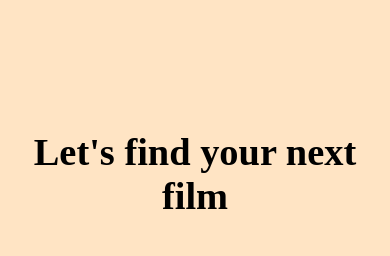
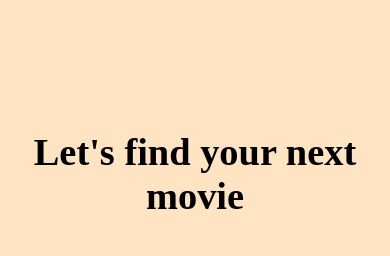
Before and after one commit to elvisonob/Film-Recommendation-App, a React (Create React App) app in the folder film-app/: page / in a window 390 px wide. Shown: the top 256 px of the page. Built offline with nearby package versions, Linux system fonts and the light colour scheme.

Commit message:
media queries

```diff
--- a/film-app/src/components/Header.js
+++ b/film-app/src/components/Header.js
@@ -1,7 +1,7 @@
 const Header = () => {
   return (
     <div className="header">
-      <h1>Let's find your next film</h1>
+      <h1>Let's find your next movie</h1>
     </div>
   );
 };
```
